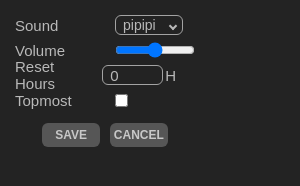
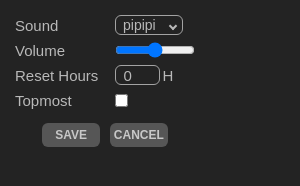
Before and after one commit to LibertyReman/electron-to-do-timer, an Electron app: page settingsWindow.html in a window 300 px wide. Drawn offline with Linux system fonts and the light colour scheme.

Commit message:
リセット時間UIのサイズ修正

```diff
--- a/scss/object/project/_settings.scss
+++ b/scss/object/project/_settings.scss
@@ -70,6 +70,7 @@
 
     input {
       height: 100%;
+      width: 45px;
       margin: 0px 2px 0px 17px;
       padding-left: 7px;
       border: 1px solid #a3a3a3;
```
Also changed, not shown: css/styles.css, 1 other file.
